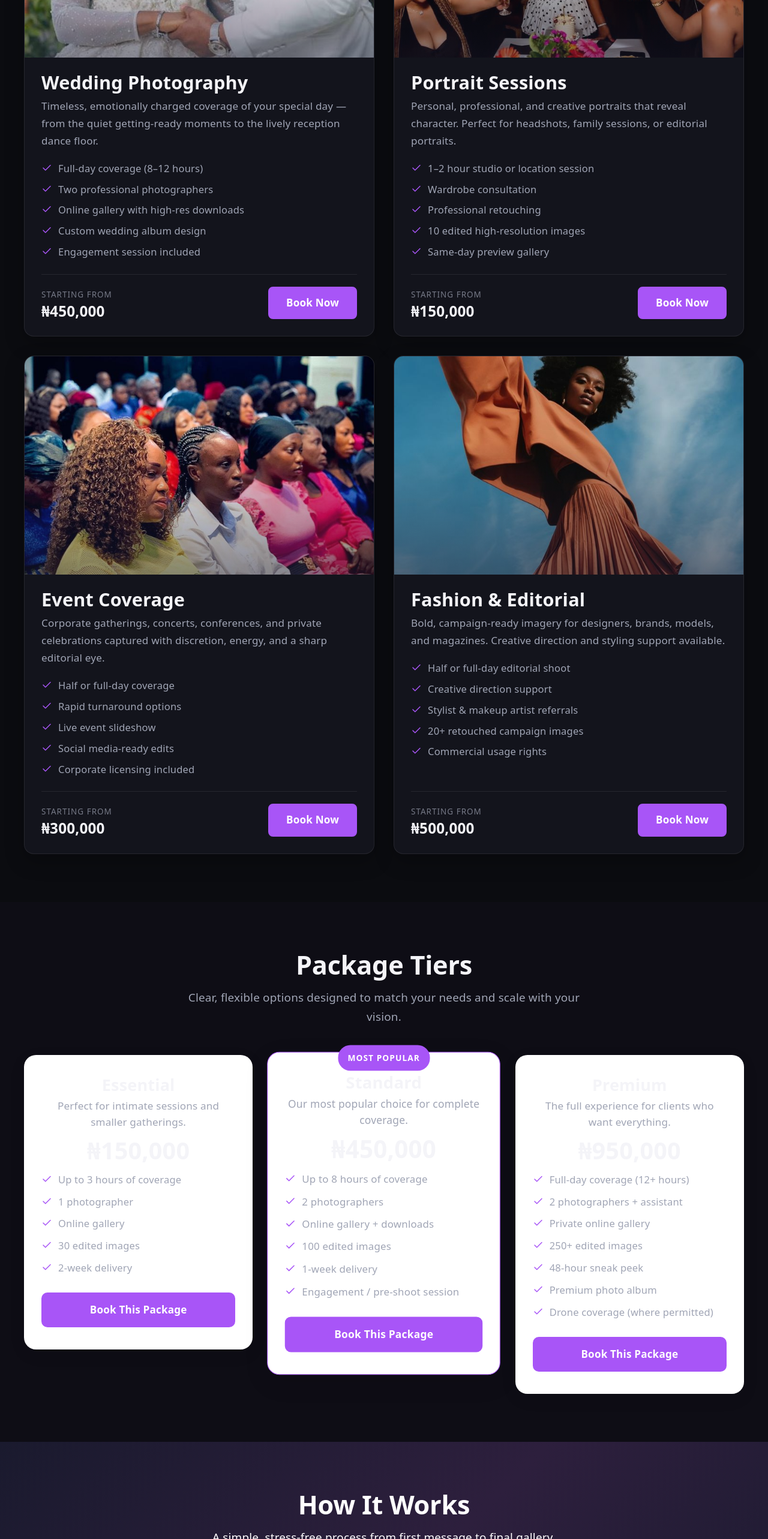
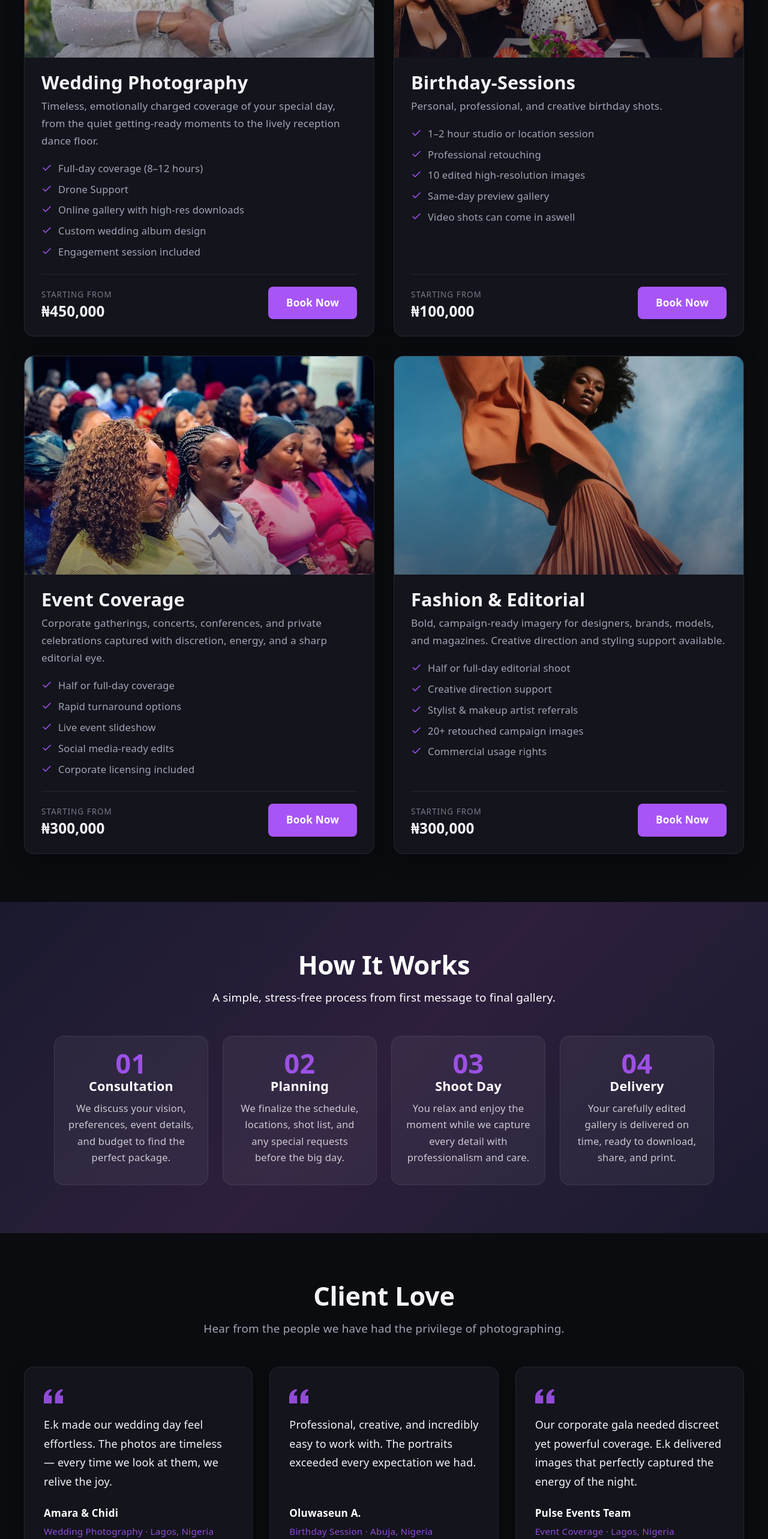
Before and after one commit to Ekemzzz/Photo-website, a React (Vite) app: page /services in a window 1280 px wide. Shown: the part 1060-3626 px from the top of the page at 60% size. Built offline with nearby package versions, Linux system fonts and the light colour scheme.

Commit message:
added some changes in the service section

```diff
--- a/src/App.css
+++ b/src/App.css
@@ -2562,7 +2562,7 @@
 /* ── Testimonials Section ── */
 .services-testimonials {
   padding: 80px 32px;
-  background: #ffffff;
+  background: var(--bg, #0b0c10);
 }
 
 .services-testimonials__inner {
@@ -2579,25 +2579,33 @@
 .testimonial-card {
   display: flex;
   flex-direction: column;
-  background: color-mix(in srgb, var(--bg) 98%, var(--accent));
-  border: 1px solid var(--border);
+  background: var(--card-bg, #13141c);
+  border: 1px solid rgba(255, 255, 255, 0.08);
   border-radius: 16px;
   padding: 32px;
   margin: 0;
+  box-shadow: 0 10px 30px rgba(0, 0, 0, 0.25);
+  transition: transform 0.35s ease, border-color 0.35s ease, box-shadow 0.35s ease;
+}
+
+.testimonial-card:hover {
+  transform: translateY(-6px);
+  border-color: rgba(255, 255, 255, 0.2);
+  box-shadow: 0 18px 45px rgba(0, 0, 0, 0.45);
 }
 
 .testimonial-card__quote-icon {
   width: 32px;
   height: 32px;
   color: var(--accent);
-  opacity: 0.5;
+  opacity: 0.85;
   margin-bottom: 16px;
 }
 
 .testimonial-card__quote {
   font-size: 1rem;
   line-height: 1.75;
-  color: var(--text);
+  color: var(--text-h, #f4f4f8);
   margin: 0 0 24px;
   flex-grow: 1;
 }
@@ -2611,20 +2619,21 @@
 .testimonial-card__author {
   font-style: normal;
   font-weight: 700;
-  color: var(--text-h);
+  color: #ffffff;
   font-size: 0.95rem;
 }
 
 .testimonial-card__meta {
   font-size: 0.85rem;
-  color: var(--text);
-  opacity: 0.8;
+  color: var(--accent, #a855f7);
+  font-weight: 500;
+  opacity: 0.85;
 }
 
 /* ── Add-ons Section ── */
 .services-addons {
   padding: 80px 32px;
-  background: color-mix(in srgb, var(--bg) 98%, var(--accent));
+  background: var(--bg, #0b0c10);
 }
 
 .services-addons__inner {
@@ -2639,16 +2648,18 @@
 }
 
 .addon-card {
-  background: #ffffff;
-  border: 1px solid var(--border);
+  background: var(--card-bg, #13141c);
+  border: 1px solid rgba(255, 255, 255, 0.08);
   border-radius: 14px;
   padding: 24px;
-  transition: border-color 0.25s, box-shadow 0.25s;
+  box-shadow: 0 10px 30px rgba(0, 0, 0, 0.2);
+  transition: border-color 0.25s, box-shadow 0.25s, transform 0.25s;
 }
 
 .addon-card:hover {
-  border-color: var(--accent);
-  box-shadow: 0 8px 24px rgba(0, 0, 0, 0.08);
+  border-color: rgba(255, 255, 255, 0.2);
+  box-shadow: 0 16px 40px rgba(0, 0, 0, 0.35);
+  transform: translateY(-4px);
 }
 
 .addon-card__header {
--- a/src/components/Footer.jsx
+++ b/src/components/Footer.jsx
@@ -90,7 +90,7 @@ function Footer() {
             <h4 className="site-footer__heading">Services</h4>
             <ul className="site-footer__nav">
               <li><Link to="/services" className="site-footer__nav-link">Wedding Photography</Link></li>
-              <li><Link to="/services" className="site-footer__nav-link">Portrait Sessions</Link></li>
+              <li><Link to="/services" className="site-footer__nav-link">Birthday Sessions</Link></li>
               <li><Link to="/services" className="site-footer__nav-link">Event Coverage</Link></li>
               <li><Link to="/services" className="site-footer__nav-link">Fashion & Editorial</Link></li>
             </ul>
--- a/src/data/services.js
+++ b/src/data/services.js
@@ -3,11 +3,11 @@ const services = [
     id: 1,
     name: 'Wedding Photography',
     description:
-      'Timeless, emotionally charged coverage of your special day — from the quiet getting-ready moments to the lively reception dance floor.',
+      'Timeless, emotionally charged coverage of your special day, from the quiet getting-ready moments to the lively reception dance floor.',
     image: '/images/weddings/wedding-4.jpg',
     features: [
       'Full-day coverage (8–12 hours)',
-      'Two professional photographers',
+      'Drone Support',
       'Online gallery with high-res downloads',
       'Custom wedding album design',
       'Engagement session included',
@@ -17,18 +17,19 @@ const services = [
   },
   {
     id: 2,
-    name: 'Portrait Sessions',
+    name: 'Birthday-Sessions',
     description:
-      'Personal, professional, and creative portraits that reveal character. Perfect for headshots, family sessions, or editorial portraits.',
+      'Personal, professional, and creative birthday shots.',
     image: '/images/birthdays/birthday-2.jpg',
     features: [
       '1–2 hour studio or location session',
-      'Wardrobe consultation',
       'Professional retouching',
       '10 edited high-resolution images',
       'Same-day preview gallery',
+      'Video shots can come in aswell',
+
     ],
-    price: '₦150,000',
+    price: '₦100,000',
     href: '/contact',
   },
   {
@@ -60,7 +61,7 @@ const services = [
       '20+ retouched campaign images',
       'Commercial usage rights',
     ],
-    price: '₦500,000',
+    price: '₦300,000',
     href: '/contact',
   },
 ]
--- a/src/data/testimonials.js
+++ b/src/data/testimonials.js
@@ -12,7 +12,7 @@ const testimonials = [
     quote:
       'Professional, creative, and incredibly easy to work with. The portraits exceeded every expectation we had.',
     author: 'Oluwaseun A.',
-    service: 'Portrait Session',
+    service: 'Birthday Session',
     location: 'Abuja, Nigeria',
   },
   {
--- a/src/pages/Contact.jsx
+++ b/src/pages/Contact.jsx
@@ -158,7 +158,7 @@ function Contact() {
                         Select a service
                       </option>
                       <option value="wedding">Wedding Photography</option>
-                      <option value="portrait">Portrait Session</option>
+                      <option value="birthday">Birthday Session</option>
                       <option value="event">Event Coverage</option>
                       <option value="fashion">Fashion & Editorial</option>
                       <option value="other">Other</option>
--- a/src/pages/Services.jsx
+++ b/src/pages/Services.jsx
@@ -1,7 +1,6 @@
 import { Link } from 'react-router-dom'
 import ServiceCard from '../components/ServiceCard'
 import services from '../data/services'
-import packages from '../data/packages'
 import testimonials from '../data/testimonials'
 import addons from '../data/addons'
 
@@ -91,55 +90,6 @@ function Services() {
               href={service.href}
             />
           ))}
-        </div>
-      </section>
-
-      <section className="services-packages">
-        <div className="services-packages__inner">
-          <div className="services-section-header">
-            <h2 className="services-section-header__title">Package Tiers</h2>
-            <p className="services-section-header__subtitle">
-              Clear, flexible options designed to match your needs and scale
-              with your vision.
-            </p>
-          </div>
-
-          <div className="packages-grid">
-            {packages.map((pkg) => (
-              <article
-                key={pkg.id}
-                className={`package-card ${pkg.popular ? 'is-popular' : ''}`}
-              >
-                {pkg.popular && (
-                  <span className="package-card__badge">Most Popular</span>
-                )}
-                <h3 className="package-card__name">{pkg.name}</h3>
-                <p className="package-card__description">{pkg.description}</p>
-                <div className="package-card__price">{pkg.price}</div>
-                <ul className="package-card__features">
-                  {pkg.features.map((feature, index) => (
-                    <li key={index} className="package-card__feature">
-                      <svg
-                        className="package-card__check"
-                        viewBox="0 0 24 24"
-                        fill="none"
-                        stroke="currentColor"
-                        strokeWidth="2"
-                        strokeLinecap="round"
-                        strokeLinejoin="round"
-                      >
-                        <polyline points="20 6 9 17 4 12" />
-                      </svg>
-                      <span>{feature}</span>
-                    </li>
-                  ))}
-                </ul>
-                <Link to="/contact" className="package-card__cta">
-                  Book This Package
-                </Link>
-              </article>
-            ))}
-          </div>
         </div>
       </section>
 
```
